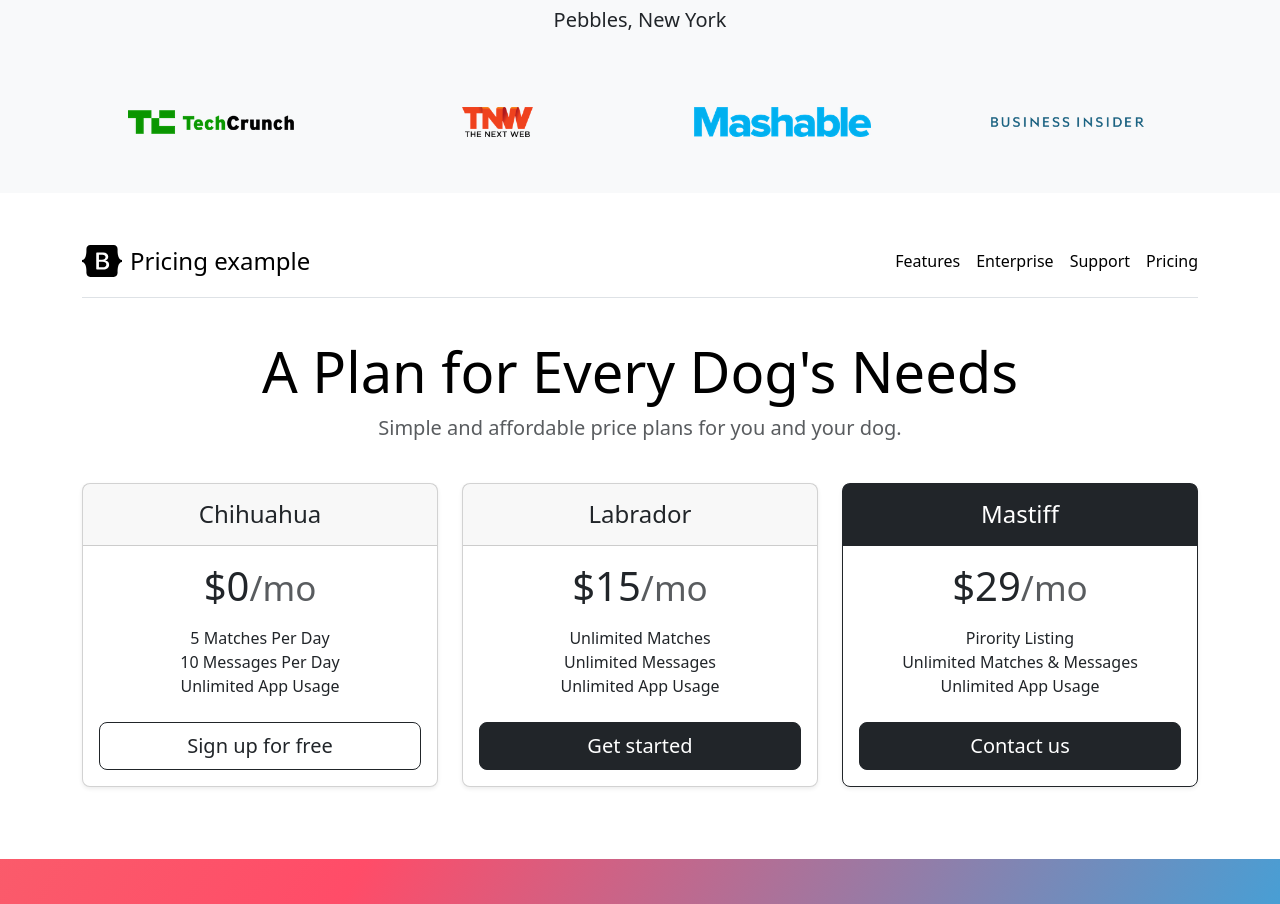
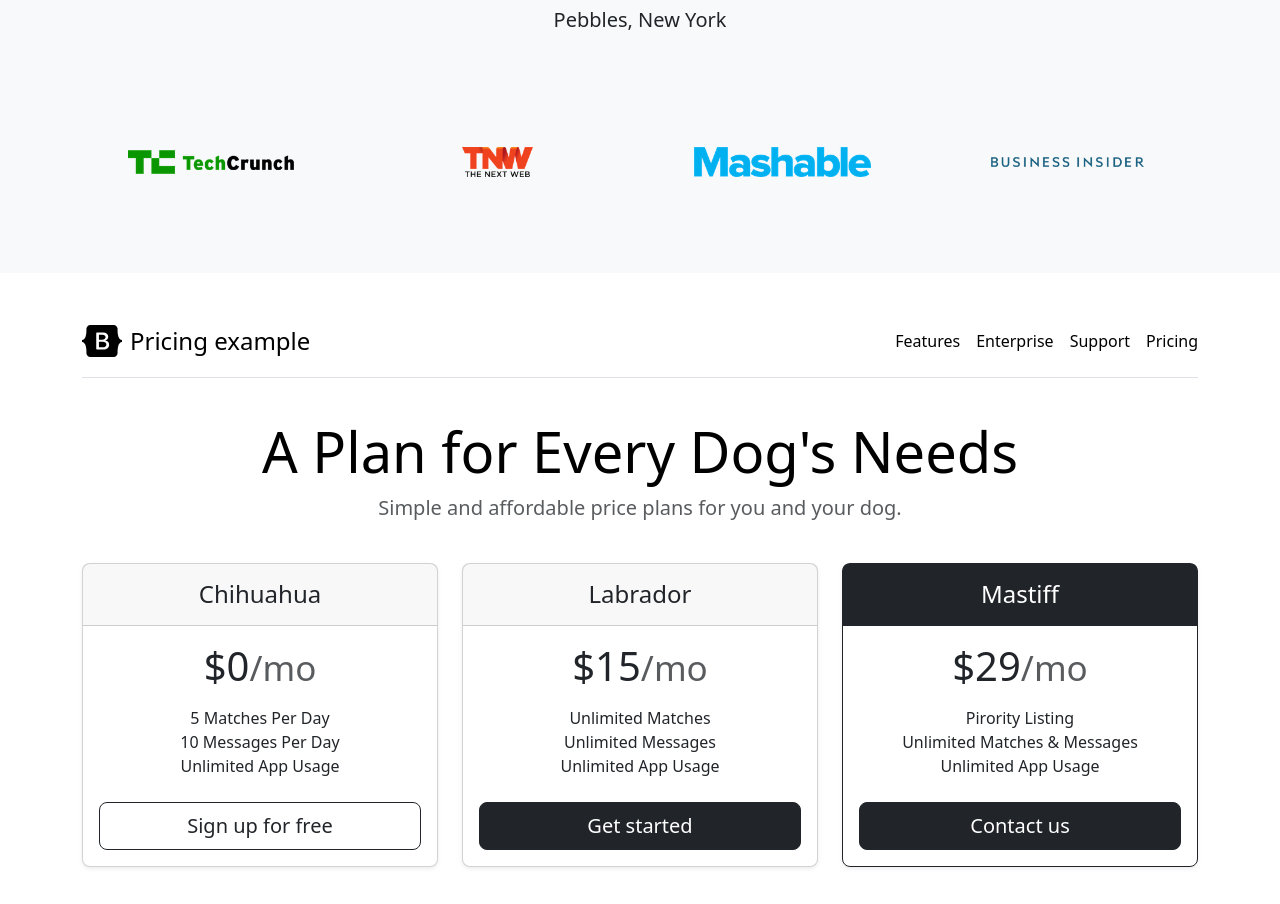
Before and after one commit to Noname449/THE-DOGS, a plain HTML site: page index.html in a window 1280 px wide. Shown: the part 1451-2355 px from the top of the page. Drawn offline with nearby package versions, Linux system fonts and the light colour scheme.

Commit message:
Update index.html

```diff
--- a/index.html
+++ b/index.html
@@ -174,16 +174,16 @@
           </div>
           <div class="container">
             <div class="row">
-                <div class="col-lg-3 col-sm-12 my-sm-2">
+                <div class="col-lg-3 col-sm-12 my-sm-5">
                     <img src="./images/techcrunch.png" height="30">
                 </div>
-                <div class="col-lg-3 col-sm-12 my-sm-2">
+                <div class="col-lg-3 col-sm-12 my-sm-5">
                   <img src="./images/tnw.png" height="30">
               </div>
-              <div class="col-lg-3 col-sm-12 my-sm-2">
+              <div class="col-lg-3 col-sm-12 my-sm-5">
                 <img src="./images/mashable.png" height="30">
             </div>
-            <div class="col-lg-3 col-sm-12 my-sm-2">
+            <div class="col-lg-3 col-sm-12 my-sm-5">
               <img src="./images/bizinsider.png" height="30">
           </div>
             </div>
```
